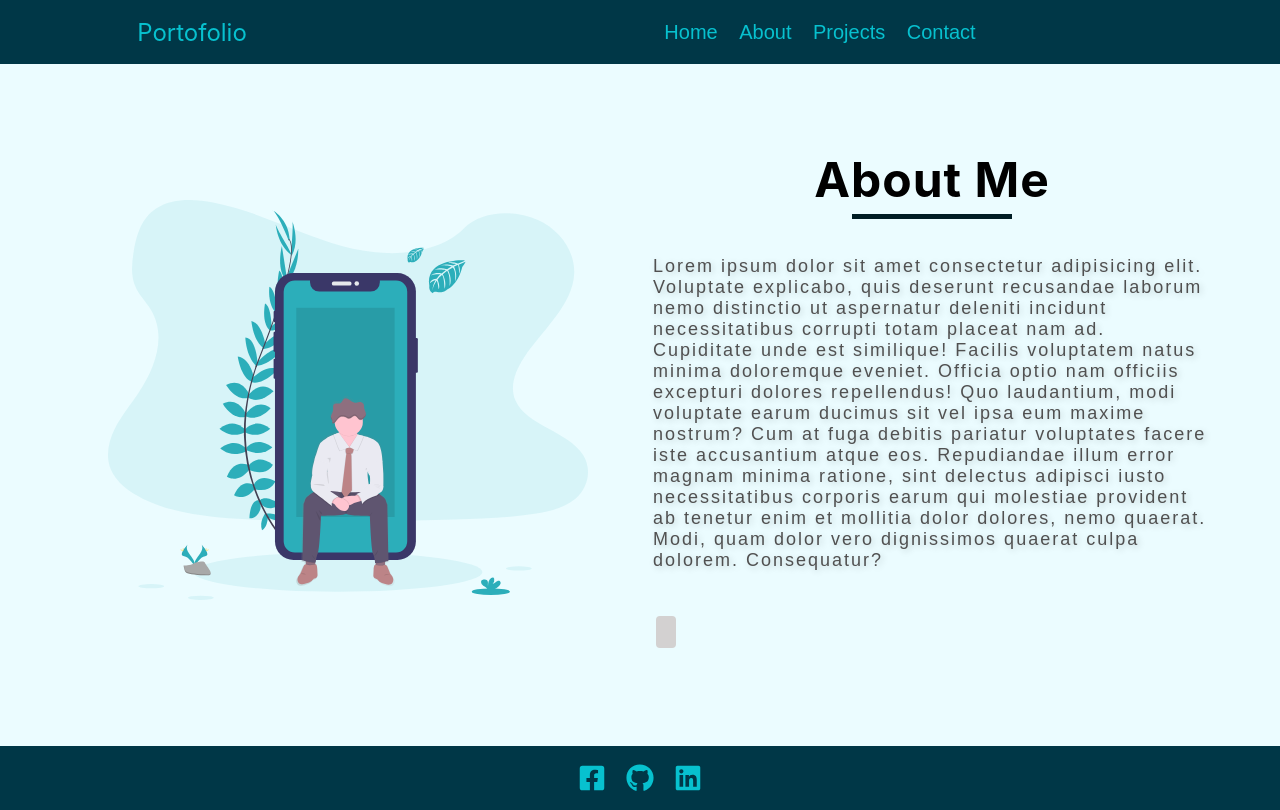
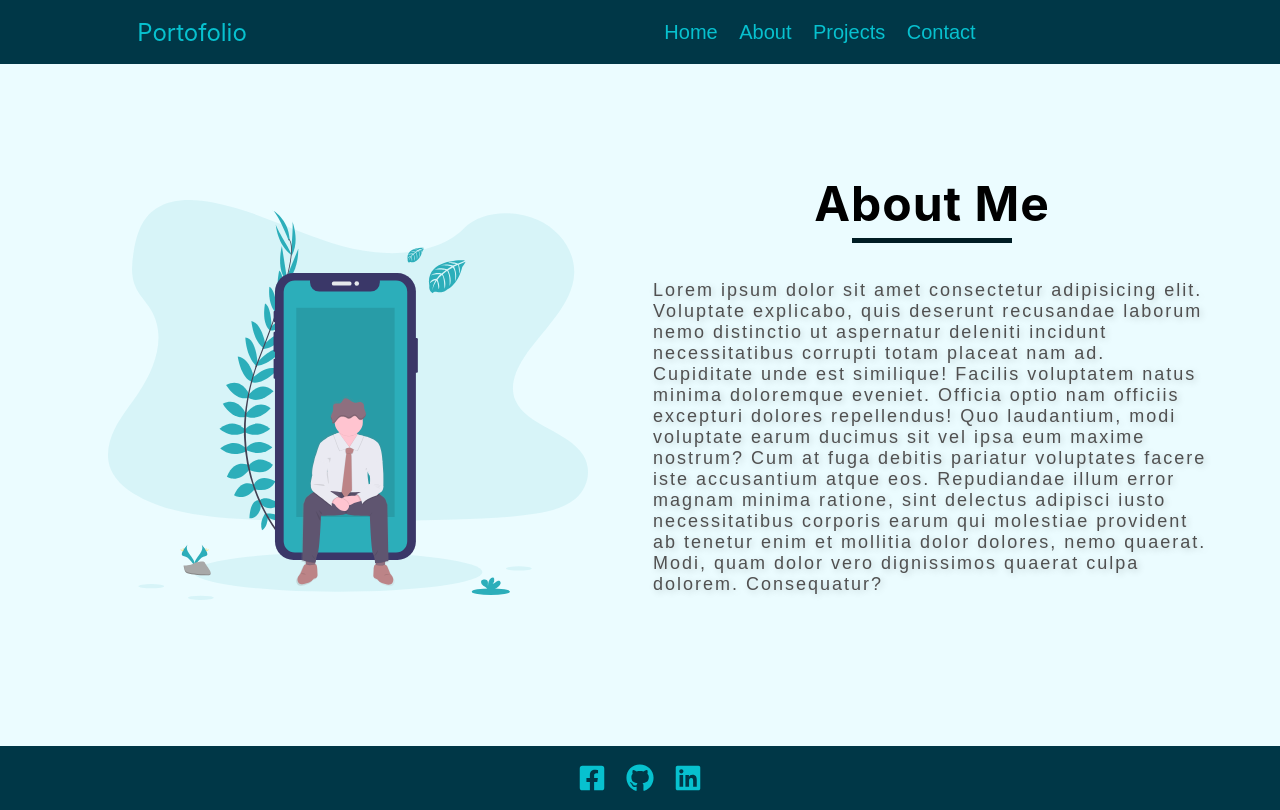
Before and after one commit to dragosdaniil/portofolio-app, a React (Create React App) app: page /about in a window 1280 px wide. Built offline with nearby package versions, Linux system fonts and the light colour scheme.

Commit message:
minor changes

```diff
--- a/src/pages/About.js
+++ b/src/pages/About.js
@@ -27,9 +27,6 @@ const About = () => {
               enim et mollitia dolor dolores, nemo quaerat. Modi, quam dolor
               vero dignissimos quaerat culpa dolorem. Consequatur?
             </p>
-            <ul className="tag-list">
-              <li className="tag"></li>
-            </ul>
           </article>
         </div>
       </section>
```
